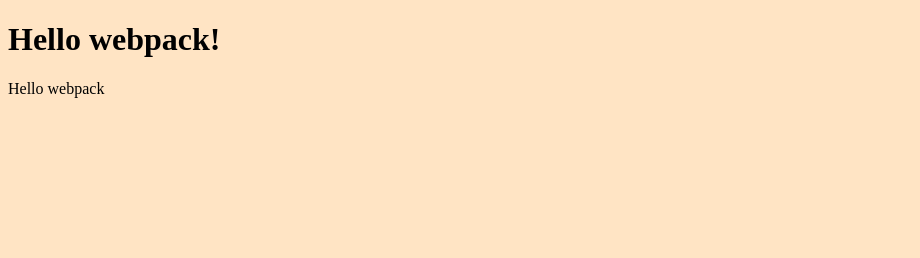
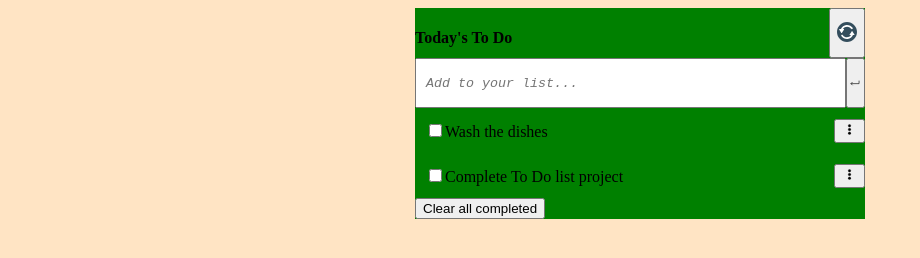
Before and after one commit to initseis/to-do-list, a website built with webpack: page src/index.html in a window 1280 px wide. Shown: the whole page, without its empty margins (0-920 px from the left). Built offline with nearby package versions, Linux system fonts and the light colour scheme.

Commit message:
Write HTML markup and create Object array

```diff
--- a/src/index.html
+++ b/src/index.html
@@ -4,8 +4,36 @@
     <meta charset="UTF-8" />
     <meta name="viewport" content="width=device-width, initial-scale=1.0" />
     <title>Webpack Exercise</title>
+    <link rel="stylesheet" href="./style.css" />
+    <script src="./index.js" defer></script>
   </head>
   <body>
-    <h1>Hello webpack!</h1>
+    <main>
+      <div id="title">
+        <h4>Today's To Do</h4>
+        <button>
+          <img src="img/reload.svg" alt="reload icon" width="20" />
+        </button>
+      </div>
+      <div id="add-div">
+        <textarea
+          name=""
+          id="add-to-list"
+          placeholder="Add to your list..."
+        ></textarea>
+        <button><img src="img/enter.svg" alt="" width="10" /></button>
+      </div>
+      <ul id="list">
+        <!-- <li class="item">
+          <label><input type="checkbox" /> Este es mi primer checkbox</label>
+          <button><img src="img/three-dots.svg" alt="" width="15" /></button>
+        </li>
+        <li class="item">
+          <label><input type="checkbox" /> Este es mi primer checkbox</label>
+          <button><img src="img/three-dots.svg" alt="" width="15" /></button>
+        </li> -->
+      </ul>
+      <button>Clear all completed</button>
+    </main>
   </body>
 </html>
--- a/src/index.js
+++ b/src/index.js
@@ -1,13 +1,25 @@
-import _ from "lodash";
-import "./style.css";
+// import "./style.css";
+const list = [
+  {
+    description: "Wash the dishes",
+    completed: false,
+    index: 1,
+  },
+  {
+    description: "Complete To Do list project",
+    completed: false,
+    index: 2,
+  },
+];
 
-function component() {
-  const element = document.createElement("div");
+const listUl = document.getElementById("list");
 
-  // Lodash, currently included via a script, is required for this line to work
-  element.innerHTML = _.join(["Hello", "webpack"], " ");
-
-  return element;
-}
-
-document.body.appendChild(component());
+list.forEach((toDo) => {
+  const toDoLi = document.createElement("li");
+  toDoLi.innerHTML = `
+  <li class="item">
+          <label><input type="checkbox" />${toDo.description}</label>
+          <button><img src="img/three-dots.svg" alt="" width="15" /></button>
+        </li>`;
+  listUl.appendChild(toDoLi);
+});
--- a/src/style.css
+++ b/src/style.css
@@ -1,3 +1,59 @@
+* {
+  box-sizing: border-box;
+}
+
+ul {
+  list-style: none;
+  margin: 0;
+  padding: 0;
+}
+
 body {
   background-color: bisque;
 }
+
+main {
+  margin: 0 auto;
+  padding: 0;
+  max-width: 450px;
+  background-color: green;
+}
+
+#title {
+  display: flex;
+  justify-content: space-between;
+  height: 50px;
+}
+
+#add-div {
+  display: flex;
+}
+
+#add-div button {
+  margin: 0;
+  padding: 0;
+  width: 20px;
+}
+
+#add-to-list {
+  margin: 0;
+  padding: 0 10px;
+  resize: none;
+  height: 50px;
+  line-height: 50px;
+  overflow: hidden;
+  width: 100%;
+}
+
+#add-to-list::placeholder {
+  font-style: italic;
+  line-height: 50px;
+}
+
+.item {
+  padding: 0 0 0 10px;
+  display: flex;
+  justify-content: space-between;
+  align-items: center;
+  height: 45px;
+}
```
Also changed, not shown: src/img/enter.svg (added), src/img/reload.svg (added), src/img/three-dots.svg (added).
